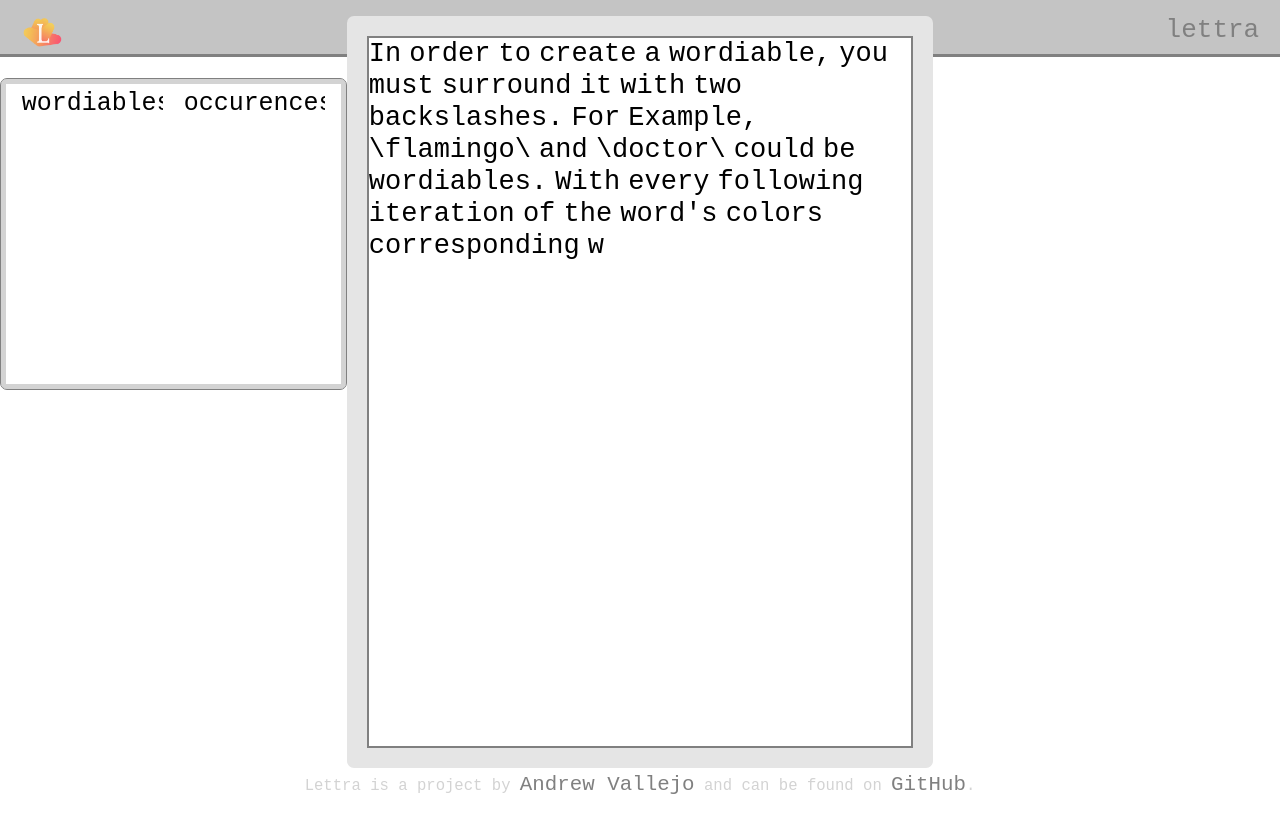
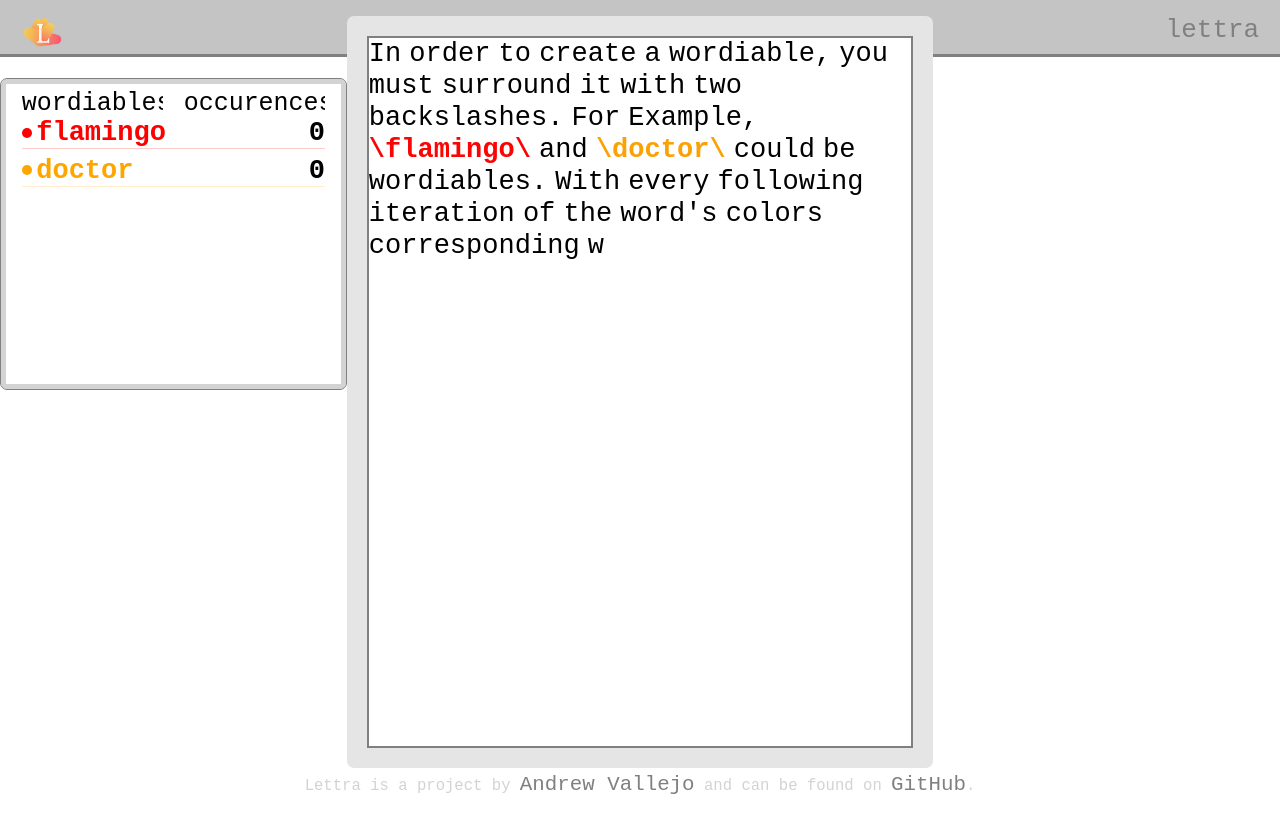
Before and after one commit to andrewvallejo/lettra, a SvelteKit app: page / in a window 1280 px wide. Built offline with nearby package versions, Linux system fonts and the light colour scheme.

Commit message:
Recircuit wordiables logic

```diff
--- a/src/components/Editor.svelte
+++ b/src/components/Editor.svelte
@@ -3,7 +3,8 @@
 	import { objectifyWords, space } from '$lib/words';
 	import { instructions } from '$stores/instructions';
 	import { cleanText, text } from '$stores/text';
-	import { words as wordStore } from '$stores/words';
+	import { wordiables } from '$stores/wordiables';
+	import { wordiableDraft, words } from '$stores/words';
 	import LiveWord from './LiveWord.svelte';
 
 	let textArea: HTMLTextAreaElement;
@@ -38,15 +39,16 @@
 
 	const parseText = () => {
 		if ($cleanText) {
-			const words = objectifyWords($cleanText);
-			powerWordiables(words);
-			wordStore.setParsedText(words);
+			const upgradedWords = objectifyWords($cleanText, $wordiableDraft);
+			powerWordiables(upgradedWords, $wordiableDraft);
+			words.setParsedText(upgradedWords);
 		}
 	};
 
 	$: instructionActive && startApp();
 	$: !instructionActive && textArea && textArea.focus();
 	$: $text && parseText();
+	$: console.log($words);
 </script>
 
 <svelte:window on:keydown={handleKeyDown} />
@@ -55,7 +57,7 @@
 	<div class="container">
 		{#if $text}
 			<p class="live-text">
-				{#each $wordStore.words as word}
+				{#each $words.words as word}
 					{#key word.string}
 						{#if word.string === '<br>'}
 							<br />
--- a/src/components/Table.svelte
+++ b/src/components/Table.svelte
@@ -1,10 +1,8 @@
 <script lang="ts">
 	import { rainbow } from '$lib/wordiables';
 	import { removeBackSlash } from '$lib/words';
-	import { wordiables } from '$stores/wordiables';
+	import { wordiableDraft as wordiables } from '$stores/words';
 	import { fade } from 'svelte/transition';
-
-	const { words } = $wordiables;
 </script>
 
 <div class="container">
@@ -12,12 +10,12 @@
 		<h2>wordiables</h2>
 		<h2 class="occurences">occurences</h2>
 	</header>
-	{#if words.length > 1}
-		{#each words as wordiable, i}
+	{#if $wordiables.length > 1}
+		{#each $wordiables as wordiable, i}
 			<article class="wordRow">
 				<div class="declation">
 					<h3 style="color: {rainbow[i]}" transition:fade={{ delay: 250 }}>
-						{removeBackSlash(wordiable.string)}
+						{removeBackSlash(wordiable)}
 					</h3>
 					<div class="circle" style="background: {rainbow[i]}" in:fade />
 				</div>
--- a/src/lib/wordiables.ts
+++ b/src/lib/wordiables.ts
@@ -1,29 +1,28 @@
 import { regex } from './regex';
 import type { Word } from '$types';
 
-const matchedWords: string[] = [];
-
 export const rainbow = ['red', 'orange', 'yellow', 'green', 'blue', 'indigo', 'violet', 'black'];
 
-const isWordiable = (word: string): boolean => {
-	if (!matchedWords.length) return false;
+export const isWordiable = (word: string, preWordiables): boolean => {
 	const match = word.match(regex.wordiables);
-	if (match) return true;
+	if (preWordiables.includes(word) || match) return true;
 	return false;
 };
 
-const getWordiablePos = (word: string): number => {
-	const [match]: RegExpMatchArray = word.match(regex.wordiables) || [];
-	if (match) return matchedWords.indexOf(match);
+const getWordiablePos = (word: string, preWordiables): number => {
+	const match = word.match(regex.wordiables);
+	if (preWordiables.includes(word)) {
+		return preWordiables.indexOf(word);
+	}
+	if (match) return match.index;
 	return -1;
 };
 
-export const powerWordiables = (text: Word[]): void => {
-	text.forEach((t) => {
-		if (isWordiable(t.string)) {
-			t.isWordiable = true;
-			t.wordiablePos = getWordiablePos(t.string);
-			t.color = rainbow[t.wordiablePos];
+export const powerWordiables = (text: Word[], preWordiables: string[]): void => {
+	text.forEach((word) => {
+		if (word.isWordiable) {
+			word.wordiablePos = getWordiablePos(word.string, preWordiables);
+			word.color = rainbow[word.wordiablePos];
 		}
 	});
 };
--- a/src/lib/words.ts
+++ b/src/lib/words.ts
@@ -1,6 +1,6 @@
 import { regex } from './regex';
 import type { Word } from '$types';
-
+import { isWordiable } from '$lib/wordiables';
 export const replaceNewlines = (text: string): string => {
 	return splitText(text.replace(regex.newLine, ' <br> '));
 };
@@ -20,16 +20,16 @@ export const getStringFromText = (text: Word[]): string => {
 	}, '');
 };
 
-export const objectifyWords = (words: string[]): Word[] => {
+export const objectifyWords = (words: string[], preWordiables: string[]): Word[] => {
 	return words.map((word: string, index: number): Word => {
 		return {
 			string: word,
 			index,
-			isWordiable: false,
-			color: '',
+			isWordiable: isWordiable(word, preWordiables),
+			color: 'black',
 			wordiablePos: -1,
 			occurrences: 0,
-			type: 'word'
+			type: isWordiable ? 'wordiable' : 'word'
 		};
 	});
 };
--- a/src/stores/wordiables.ts
+++ b/src/stores/wordiables.ts
@@ -2,7 +2,7 @@ import { writable } from 'svelte/store';
 import type { Wordiables, Word } from '$types';
 
 const store: Wordiables = {
-	words: []
+	wordiables: []
 };
 
 const wordiableStore = () => {
@@ -12,7 +12,7 @@ const wordiableStore = () => {
 		subscribe,
 		set,
 		update,
-		setWords: (words: Word[]) => update((word) => ({ ...word, words }))
+		setWordiables: (wordiables: Word[]) => update((word) => ({ ...word, wordiables }))
 	};
 };
 
--- a/src/stores/words.ts
+++ b/src/stores/words.ts
@@ -1,4 +1,4 @@
-import { writable } from 'svelte/store';
+import { writable, derived } from 'svelte/store';
 import type { Words, Word } from '$types';
 
 const store: Words = {
@@ -17,3 +17,8 @@ const wordStore = () => {
 };
 
 export const words = wordStore();
+
+export const wordiableDraft = derived(words, ($words) => {
+	const preWords = $words.words.filter((word) => word.isWordiable).map((word) => word.string);
+	return [...new Set(preWords)];
+});
--- a/src/types.d.ts
+++ b/src/types.d.ts
@@ -20,5 +20,5 @@ type Words = {
 };
 
 type Wordiables = {
-	words: Word[];
+	wordiables: Word[];
 };
```
